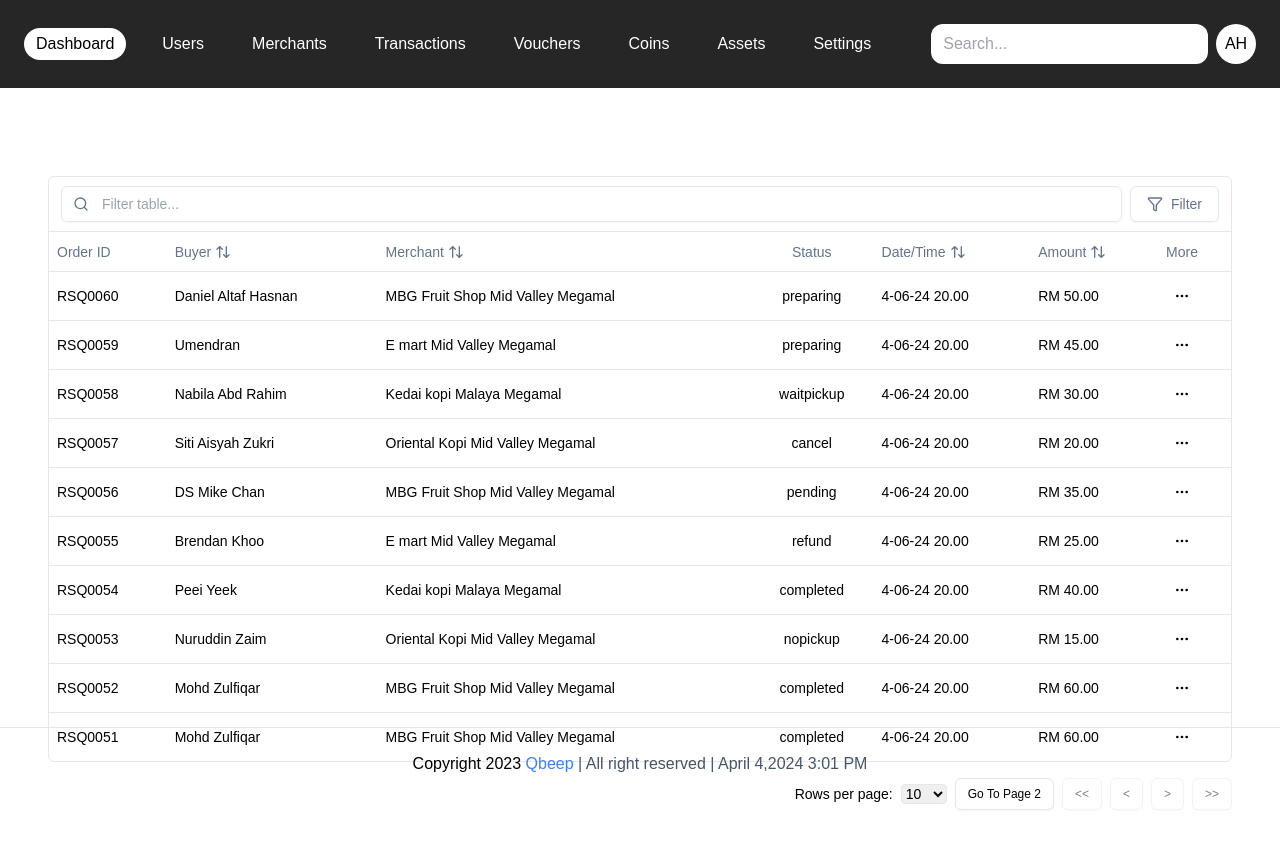
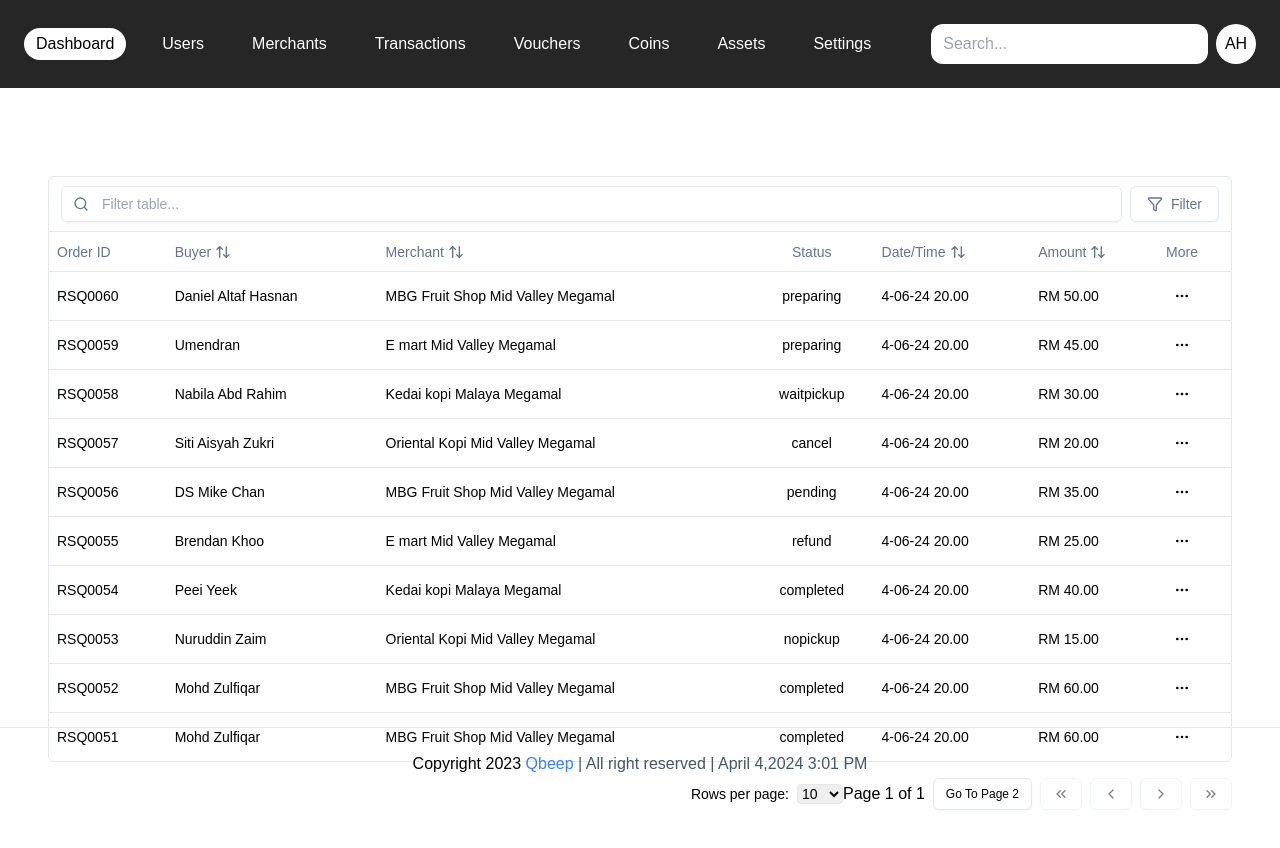
Before and after one commit to rulkimi/orders-dashboard, a Next.js app: page /orders in a window 1280 px wide. Shown: the top 848 px of the page. Built offline with nearby package versions, Linux system fonts and the light colour scheme.

Commit message:
show total pages

```diff
--- a/app/orders/data-table.tsx
+++ b/app/orders/data-table.tsx
@@ -33,7 +33,14 @@ import {
   DropdownMenuTrigger,
 } from "@/components/ui/dropdown-menu"
 
-import { Search, FilterIcon } from "lucide-react"
+import {
+  Search,
+  FilterIcon,
+  ChevronRight,
+  ChevronsRight,
+  ChevronLeft,
+  ChevronsLeft
+} from "lucide-react"
 
 interface DataTableProps<TData, TValue> {
   columns: ColumnDef<TData, TValue>[]
@@ -48,6 +55,7 @@ export function DataTable<TData, TValue>({
   const [columnFilters, setColumnFilters] = useState<ColumnFiltersState>([])
   const [columnVisibility, setColumnVisibility] = useState<VisibilityState>({})
   const [rowSelection, setRowSelection] = useState({})
+  const [goToPage, setGoToPage] = useState(5)
 
   const table = useReactTable({
     data,
@@ -173,6 +181,7 @@ export function DataTable<TData, TValue>({
             </option>
           ))}
         </select>
+        Page {table.getState().pagination.pageIndex + 1} of {Math.ceil(data.length / table.getState().pagination.pageSize)}
         <Button
           variant="outline"
           size="sm"
@@ -186,7 +195,7 @@ export function DataTable<TData, TValue>({
           onClick={() => table.setPageIndex(0)}
           disabled={!table.getCanPreviousPage()}
         >
-          &lt;&lt;
+          <ChevronsLeft />
         </Button>
         <Button
           variant="outline"
@@ -194,7 +203,7 @@ export function DataTable<TData, TValue>({
           onClick={() => table.previousPage()}
           disabled={!table.getCanPreviousPage()}
         >
-          &lt;
+          <ChevronLeft />
         </Button>
         <Button
           variant="outline"
@@ -202,7 +211,7 @@ export function DataTable<TData, TValue>({
           onClick={() => table.nextPage()}
           disabled={!table.getCanNextPage()}
         >
-          &gt;
+          <ChevronRight />
         </Button>
         <Button
           variant="outline"
@@ -210,7 +219,7 @@ export function DataTable<TData, TValue>({
           onClick={() => table.setPageIndex(table.getPageCount() - 1)}
           disabled={!table.getCanNextPage()}
         >
-          &gt;&gt;
+          <ChevronsRight />
         </Button>
       </div>
     </div>
```
